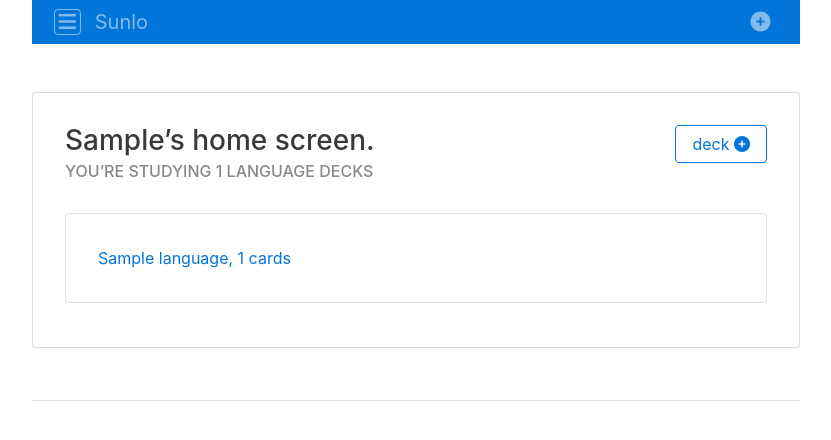
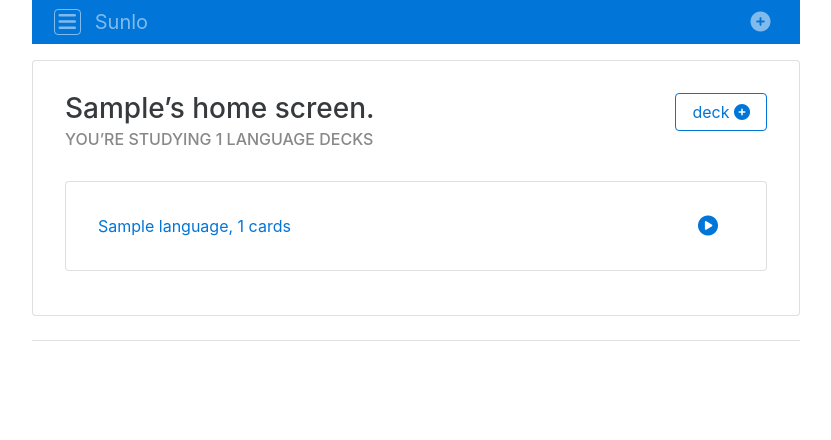
Before and after one commit to michaelsnook/sunlo, a Django app: page / in a window 1280 px wide. Shown: the top 440 px of the page, without its empty margins (224-1055 px from the left). Run offline with Django 3.2, Linux system fonts and the light colour scheme; a user stored in the database is signed in; tables that the repository leaves empty hold one stand-in row (values such as "Sample post"); style sheets or scripts are compiled from the project's sources; parts of the project's set-up code (start-up, migrations or seed data) failed here and were passed over; some libraries are stand-ins or nearby versions.

Commit message:
Add browse button to deck list on home screen

```diff
--- a/cards/templates/cards/base.html
+++ b/cards/templates/cards/base.html
@@ -106,7 +106,7 @@
     {% endblock %}
   </header>
 
-  <main id="main" class="p-y-1">
+  <main id="main">
     {% for message in messages %}
     <div class="alert alert-dismissable fade in
         {% if message.tags %}alert-{{ message.tags }}{% endif %}" role="alert">
--- a/cards/templates/cards/deck_detail.html
+++ b/cards/templates/cards/deck_detail.html
@@ -9,12 +9,10 @@
     </div>
     <div class="col-sm-4">
       <a href="{% url 'browse_deck' deck.language_name %}" class="btn btn-outline-primary">
-        browse
-        <i class="fa fa-play-circle" aria-hidden="true"></i>
+        browse <i class="fa fa-play-circle" aria-hidden="true"></i>
       </a>
       <a href="{% url 'card_add' %}" class="btn btn-outline-primary">
-        card
-        <i class="fa fa-plus-circle" aria-hidden="true"></i>
+        card <i class="fa fa-plus-circle" aria-hidden="true"></i>
       </a>
     </div>
 
--- a/cards/templates/cards/home.html
+++ b/cards/templates/cards/home.html
@@ -20,9 +20,15 @@
     what it does?</p>
   {% else %}
     {% for deck in decks.all %}
-  <a class="card" href="{% url 'my_deck' deck.language.name %}">
-    {{ deck.language.name }}, {{ deck.cards.count }} cards
-  </a>
+  <div class="card">
+    <a href="{% url 'my_deck' deck.language.name %}">
+      {{ deck.language.name }}, {{ deck.cards.count }} cards
+    </a>
+    <a href="{% url 'browse_deck' deck.language_name %}" class="pull-xs-right">
+      <i class="fa fa-lg fa-play-circle p-x-1" aria-hidden="true"></i>
+    </a>
+
+  </div>
     {% endfor %}
   </div>
   {% endif %}
```
